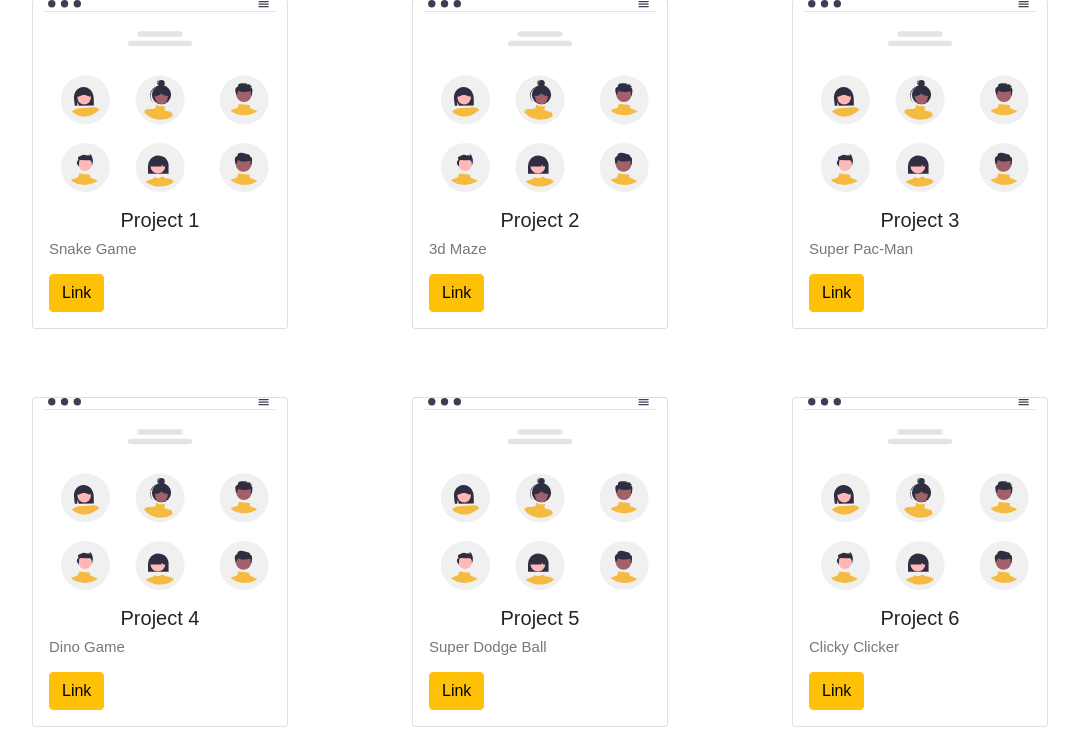
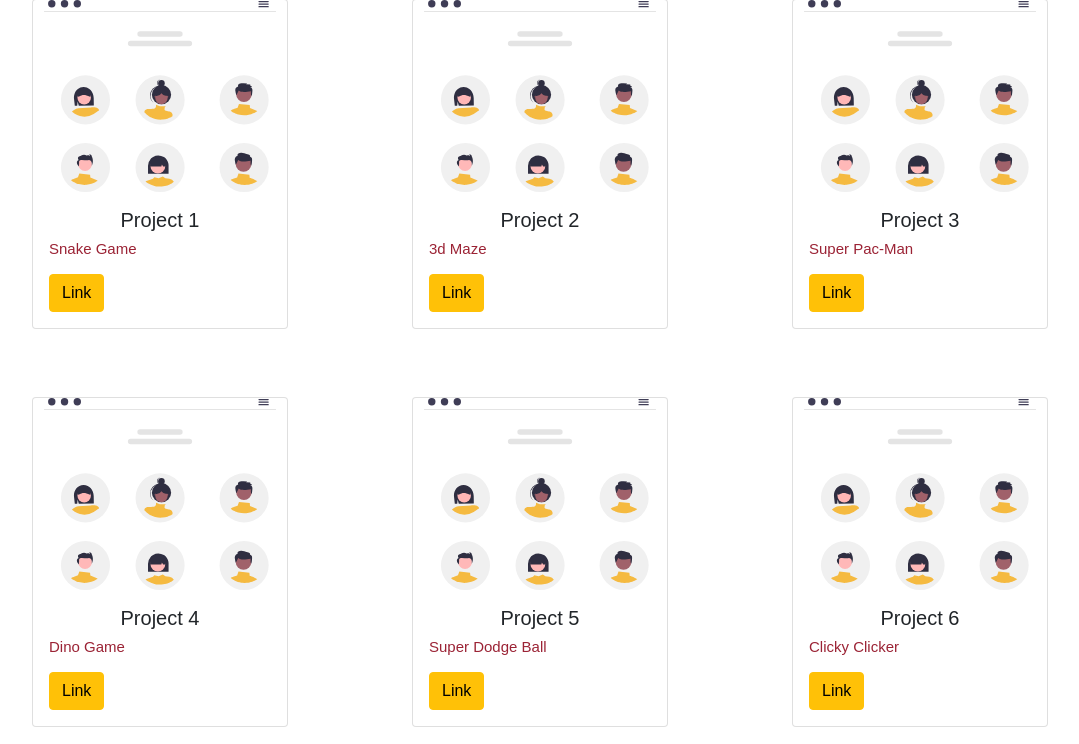
Before and after one commit to Ekansh5/OneUpGames, a PHP site: page / in a window 1280 px wide. Shown: the part 1691-2435 px from the top of the page, without its empty margins (70-1149 px from the left). Run offline with PHP 8.4, Linux system fonts and the light colour scheme.

Commit message:
Update style.css

```diff
--- a/style.css
+++ b/style.css
@@ -468,3 +468,5 @@ img, svg {
 .card:hover {
    box-shadow: rgba(0, 0, 0, 0.4) 0px 30px 90px;
 }
+.card-text {
+    color: rgb(155, 35, 53);
```
